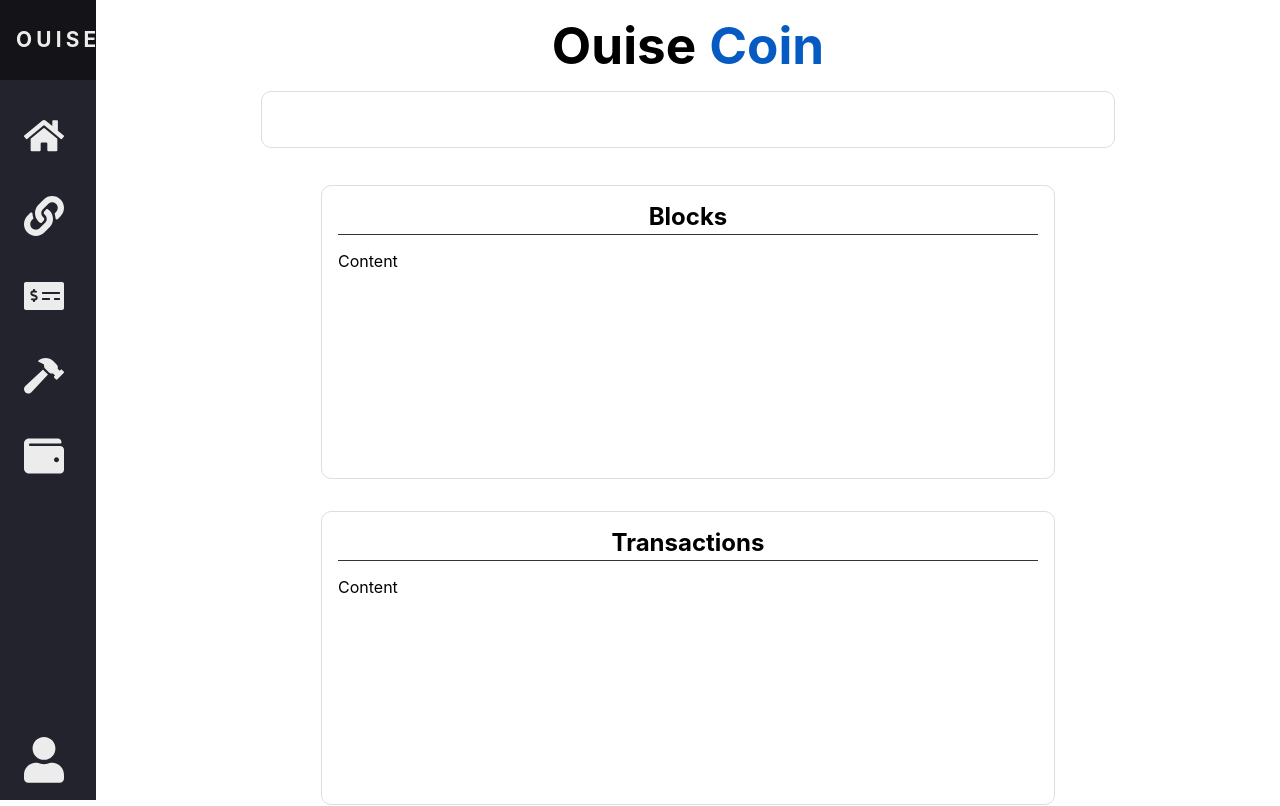
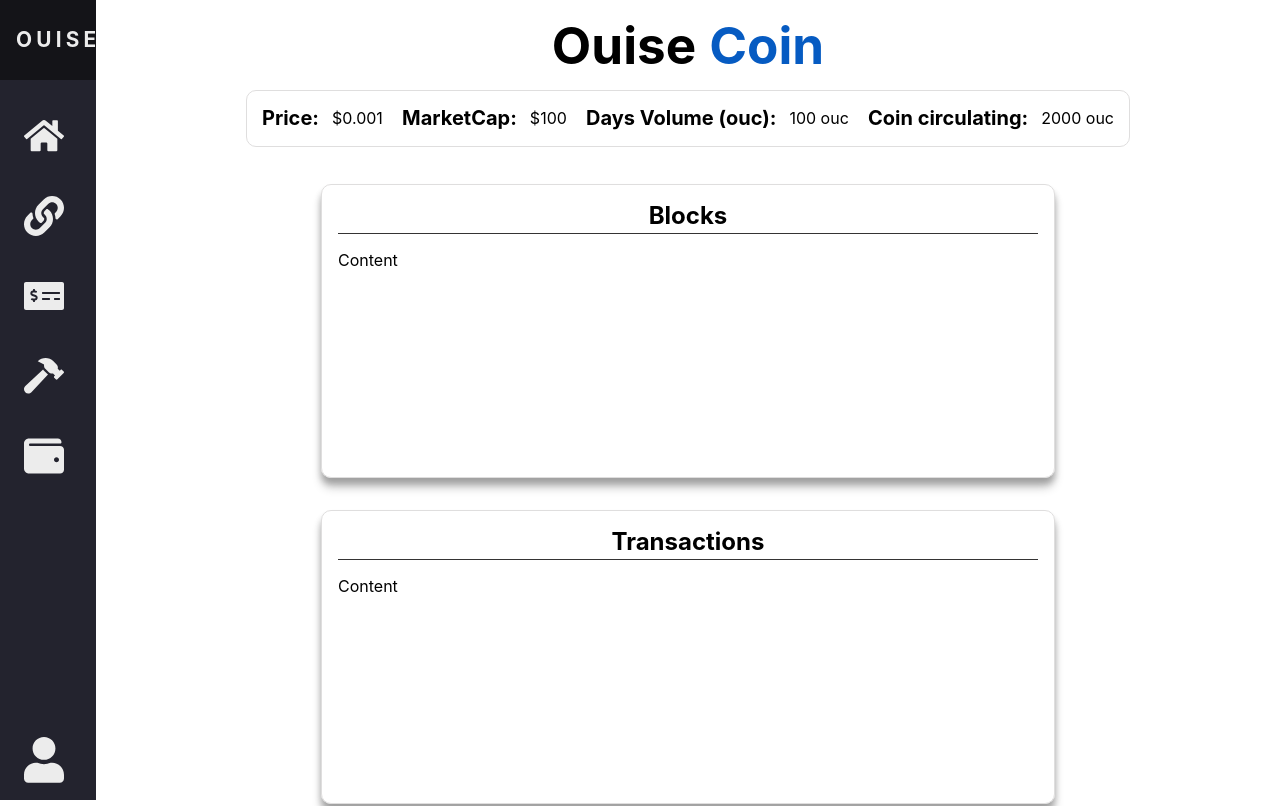
Before and after one commit to jnalbert/OuiseCoin, a Next.js app in the folder client/: page / in a window 1280 px wide. Shown: the top 806 px of the page. Built offline with nearby package versions, Linux system fonts and the light colour scheme.

Commit message:
refactored into seperate comps

```diff
--- /dev/null
+++ b/client/comps/home/GridCards.tsx
@@ -0,0 +1,35 @@
+import { FC } from "react";
+import styles from "../../styles/homePage/GridCards.module.css";
+import Link from "next/link";
+
+const GridCards: FC = () => {
+  return (
+    <div className={styles.grid}>
+          <div className={styles.card}>
+            <Link href="/blocks">
+              <a>
+                <h3 className={styles.cardTitle}>Blocks</h3>
+              </a>
+            </Link>
+            <div className={styles.content}>Content</div>
+          </div>
+
+          <div className={styles.card}>
+            <h3 className={styles.cardTitle}>Transactions</h3>
+            <div className={styles.content}>Content</div>
+          </div>
+
+          <div className={styles.card}>
+            <h3 className={styles.cardTitle}>You</h3>
+            <div className={styles.content}>Content</div>
+          </div>
+
+          <div className={styles.card}>
+            <h3 className={styles.cardTitle}>Miners &rarr;</h3>
+            <div className={styles.content}>Content</div>
+          </div>
+        </div>
+  )
+}
+
+export default GridCards;
--- /dev/null
+++ b/client/comps/home/InfoBar.tsx
@@ -0,0 +1,35 @@
+import { FC } from "react";
+
+import styles from "../../styles/homePage/InfoBar.module.css";
+
+const InfoBar: FC = () => {
+  const price = 0.001;
+  const marketCap = 100;
+  const daysVolume = 100;
+  const coinsCirculating = 2000;
+  return (
+    <div className={styles.infoContainer}>
+      <div className={styles.infoSection}>
+        <div className={styles.infoTitle}>Price:</div>
+        <div className={styles.infoContent}>{ `$${price}`}</div>
+      </div>
+
+      <div className={styles.infoSection}>
+        <div className={styles.infoTitle}>MarketCap:</div>
+        <div className={styles.infoContent}>{ `$${marketCap}`}</div>
+      </div>
+
+      <div className={styles.infoSection}>
+        <div className={styles.infoTitle}>Days Volume (ouc):</div>
+        <div className={styles.infoContent}>{ `${daysVolume} ouc`}</div>
+      </div>
+
+      <div className={styles.infoSection}>
+        <div className={styles.infoTitle}>Coin circulating:</div>
+        <div className={styles.infoContent}>{ `${coinsCirculating} ouc`}</div>
+      </div>
+    </div>
+  );
+};
+
+export default InfoBar;
--- a/client/pages/blocks/index.tsx
+++ b/client/pages/blocks/index.tsx
@@ -1,7 +1,8 @@
 import Head from 'next/head';
+import { FC } from 'react';
 import styles from '../../styles/Home.module.css'
 
-const Home = () => {
+const Home: FC = () => {
   return (
     <div className={styles.container}>
       <Head>
--- a/client/pages/index.tsx
+++ b/client/pages/index.tsx
@@ -1,7 +1,14 @@
 import Head from "next/head";
-import styles from "../styles/Home.module.css";
 
-function Home() {
+import { FC } from "react";
+
+import GridCards from "../comps/home/GridCards";
+import InfoBar from "../comps/home/InfoBar";
+
+import styles from "../styles/homePage/Home.module.css";
+
+
+const Home: FC = () => {
   return (
     <>
       <Head>
@@ -14,32 +21,9 @@ function Home() {
           Ouise<span>Coin</span>
         </h1>
 
-        <div className={styles.infoContainer}>
+        <InfoBar />
 
-        </div>
-
-
-        <div className={styles.grid}>
-          <div className={styles.card}>
-            <h3 className={styles.cardTitle}>Blocks</h3>
-            <div className={styles.content}>Content</div>
-          </div>
-
-          <div className={styles.card}>
-            <h3 className={styles.cardTitle}>Transactions</h3>
-            <div className={styles.content}>Content</div>
-          </div>
-
-          <div className={styles.card}>
-            <h3 className={styles.cardTitle}>You</h3>
-            <div className={styles.content}>Content</div>
-          </div>
-
-          <div className={styles.card}>
-            <h3 className={styles.cardTitle}>Miners &rarr;</h3>
-            <div className={styles.content}>Content</div>
-          </div>
-        </div>
+        <GridCards/>
 
       </div>
     </>
--- a/client/styles/Home.module.css
+++ /dev/null
@@ -1,103 +0,0 @@
-.container {
-  padding: 0 0.5rem;
-}
-
-
-
-
-
-.title span {
-    margin-left: 13px;
-  color: var(--coin-color);
-  text-decoration: none;
-}
-
-
-.title {
-  display: flex;
-  justify-content: center;
-  margin: 0;
-  line-height: 1.15;
-  font-size: 3.2rem;
-}
-
-.description {
-  line-height: 1.5;
-  font-size: 1.5rem;
-}
-
-
-
-.grid {
-
-  display: grid;
-  justify-content: center;
-  margin-top: 1.3rem;
-  grid-template-columns: 700px 700px;
-  grid-template-rows: auto auto;
-}
-
-.card {
-    max-width: 700px;
-    min-width: 550px;
-  margin: 1rem;
-  padding: 1rem;
-  text-align: left;
-  color: inherit;
-  text-decoration: none;
-  border: 1px solid var(--border-color);
-  border-radius: 10px;
-  height: 260px;
-}
-
-
-.card h3 {
-  margin: 0 0 1rem 0;
-  font-size: 1.5rem;
-}
-
-.card p {
-  margin: 0;
-  font-size: 1.25rem;
-  line-height: 1.5;
-}
-
-
-
-.cardTitle {
-    text-align: center;
-    padding-bottom: 3px;
-    border-bottom: 1px solid;
-    border-color: #353434;
-}
-
-.content {
-    height: 100%;
-    width: 100%;
-}
-
-.infoContainer {
-    height: 55px;
-    border: 1px solid var(--border-color);
-  border-radius: 10px;
-  width: 75%;
-  margin: 16px auto  0 auto ;
-}
-
-@media only screen and (max-width: 1355px) {
-    .grid {
-        justify-content: center;
-        grid-template-columns: auto !important;
-        grid-template-rows: auto auto auto auto !important;
-    }
-    .card {
-        width: 700px;
-    }
-}
-
-@media only screen and (max-width: 1455px) {
-    .grid {
-        grid-template-columns: 650px 650px;
-        grid-template-rows: auto auto ;
-    }
-}
--- /dev/null
+++ b/client/styles/homePage/GridCards.module.css
@@ -0,0 +1,73 @@
+.grid {
+
+    display: grid;
+    justify-content: center;
+    margin-top: 1.3rem;
+    grid-template-columns: 700px 700px;
+    grid-template-rows: auto auto;
+  }
+
+  .card {
+      max-width: 700px;
+      min-width: 550px;
+    margin: 1rem;
+    padding: 1rem;
+    text-align: left;
+    color: inherit;
+    text-decoration: none;
+    border: 1px solid var(--border-color);
+    border-radius: 10px;
+    height: 260px;
+    box-shadow: 0 10px 10px rgba(0,0,0,0.19), 0 6px 6px rgba(0,0,0,0.23);
+  }
+
+  .card a {
+      text-decoration: none;
+      color: inherit;
+  }
+
+  .card h3 {
+    margin: 0 0 1rem 0;
+    font-size: 1.5rem;
+
+  }
+
+  .card p {
+    margin: 0;
+    font-size: 1.25rem;
+    line-height: 1.5;
+  }
+
+
+
+  .cardTitle {
+      text-align: center;
+      padding-bottom: 3px;
+      border-bottom: 1px solid;
+      border-color: #353434;
+  }
+
+  .content {
+      height: 100%;
+      width: 100%;
+  }
+
+
+
+  @media only screen and (max-width: 1355px) {
+      .grid {
+          justify-content: center;
+          grid-template-columns: auto !important;
+          grid-template-rows: auto auto auto auto !important;
+      }
+      .card {
+          width: 700px;
+      }
+  }
+
+  @media only screen and (max-width: 1455px) {
+      .grid {
+          grid-template-columns: 650px 650px;
+          grid-template-rows: auto auto ;
+      }
+  }
--- /dev/null
+++ b/client/styles/homePage/Home.module.css
@@ -0,0 +1,27 @@
+.container {
+  padding: 0 0.5rem;
+}
+
+
+
+.title span {
+    margin-left: 13px;
+  color: var(--coin-color);
+  text-decoration: none;
+}
+
+
+.title {
+  display: flex;
+  justify-content: center;
+  margin: 0;
+  line-height: 1.15;
+  font-size: 3.2rem;
+  margin-bottom: 15px;
+
+}
+
+.description {
+  line-height: 1.5;
+  font-size: 1.5rem;
+}
--- /dev/null
+++ b/client/styles/homePage/InfoBar.module.css
@@ -0,0 +1,31 @@
+
+.infoContainer {
+    display: flex;
+    justify-content: space-between;
+    height: 55px;
+    border: 1px solid var(--border-color);
+  border-radius: 10px;
+  width: 75%;
+  margin: 0 auto  0 auto ;
+  padding: 0 15px 0 15px ;
+}
+
+.infoSection {
+    display: flex;
+    align-items: center;
+    justify-content: center;
+    flex-direction: row;
+    height: 100%;
+
+}
+
+.infoTitle {
+    font-weight: bold;
+    font-size: 20px;
+}
+
+.infoContent {
+
+    font-size: 16px;
+    padding-left: 13px;
+}
```
